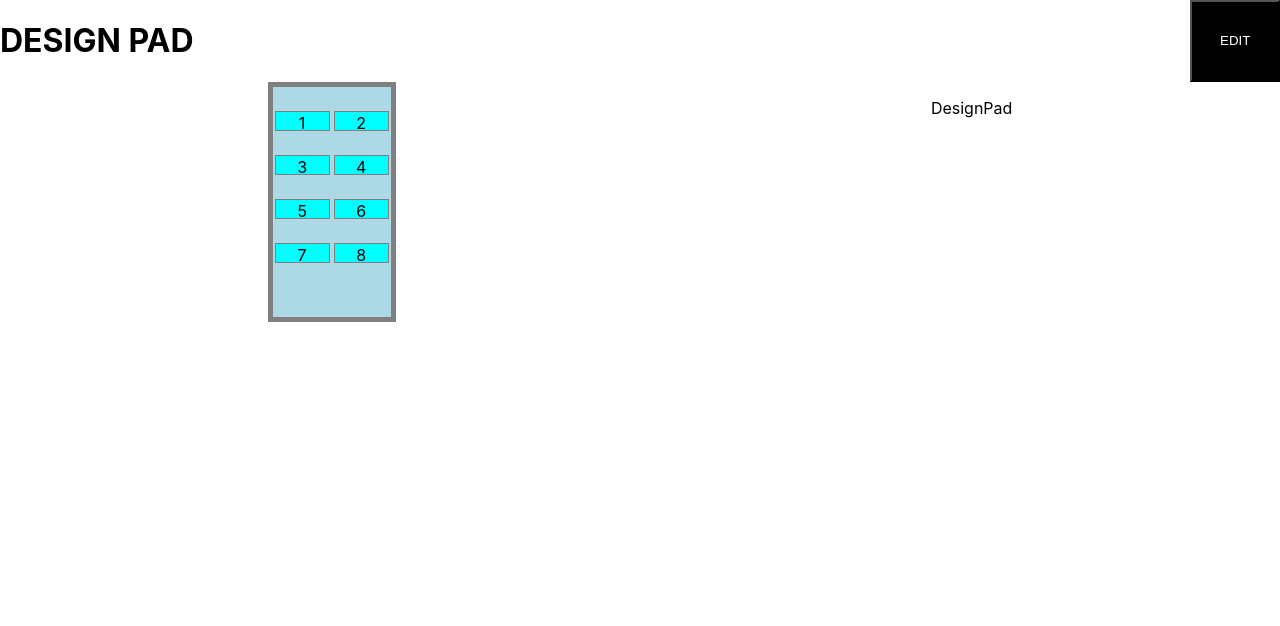
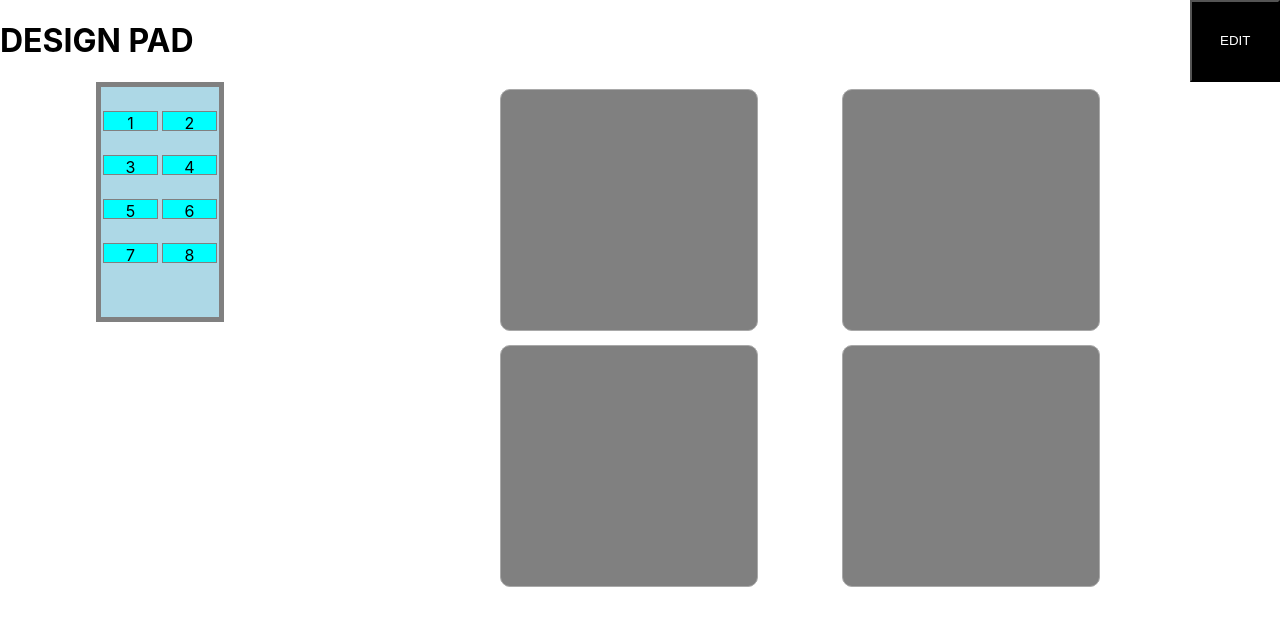
Before and after one commit to 464squad/design-pad, a React (Create React App) app: page / in a window 1280 px wide. Shown: the top 626 px of the page. Built offline with nearby package versions, Linux system fonts and the light colour scheme; the HTML template or start-up script is replaced by a standard one.

Commit message:
set up basic design pad

```diff
--- a/src/components/DesignPad.js
+++ b/src/components/DesignPad.js
@@ -1,10 +1,20 @@
 import React from 'react';
+import '../css/PadOutput.css';
+
+const PadOutput = (props) => {
+  return (
+    <div class="padOutput">
+      <div id="tl"></div>
+      <div id="tr"></div>
+      <div id="bl"></div>
+      <div id="br"></div>
+    </div>
+  )
+}
 
 function DesignPad(props){
   return (
-    <div>
-        <p>DesignPad</p>
-    </div>
+    <PadOutput/>
   );
 }
 
--- a/src/components/PadInput.js
+++ b/src/components/PadInput.js
@@ -2,9 +2,9 @@ import React from 'react';
 import '../css/PadInput.css';
 
 const Table = (props) => {
-  //const { linkData, removeLink } = props;
+  const { linkData, removeLink } = props;
    return (
-       <table>
+       <table id="padInput">
          <tr>
            <td>1</td>
            <td>2</td>
--- a/src/css/PadInput.css
+++ b/src/css/PadInput.css
@@ -1,10 +1,10 @@
 table {
+    width: 10vw;
+    height: 30vh;
     display: flex;
     flex-direction: column;
     background-color: lightblue;
     border: 5px solid grey;
-    width: 10vw;
-    height: 30vh;
 }
 
 table tr {
--- /dev/null
+++ b/src/css/PadOutput.css
@@ -0,0 +1,16 @@
+.padOutput {
+    width: 60vw;
+    height: 40vw;
+    display: flex;
+    flex-wrap: wrap;
+    align-items: center;
+    justify-content: space-evenly;
+}
+
+.padOutput div {
+    width: 20vw;
+    height: 30vh;
+    border: 1px solid darkgrey;
+    border-radius: 10px;
+    background-color: grey;
+}
```
